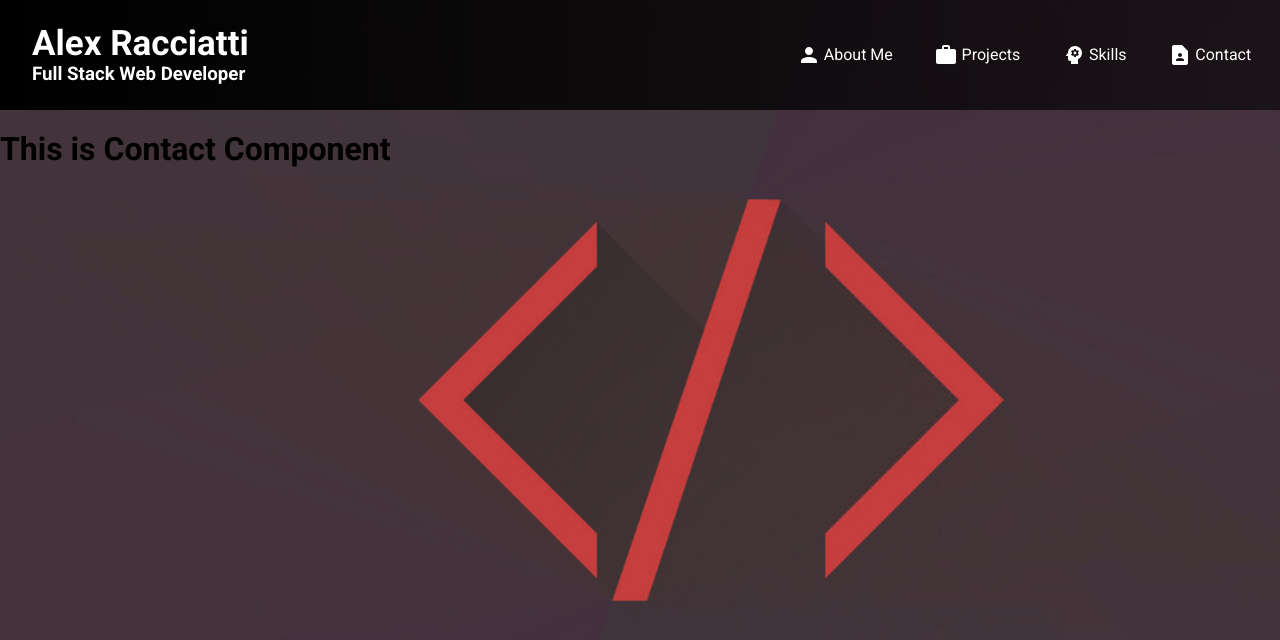
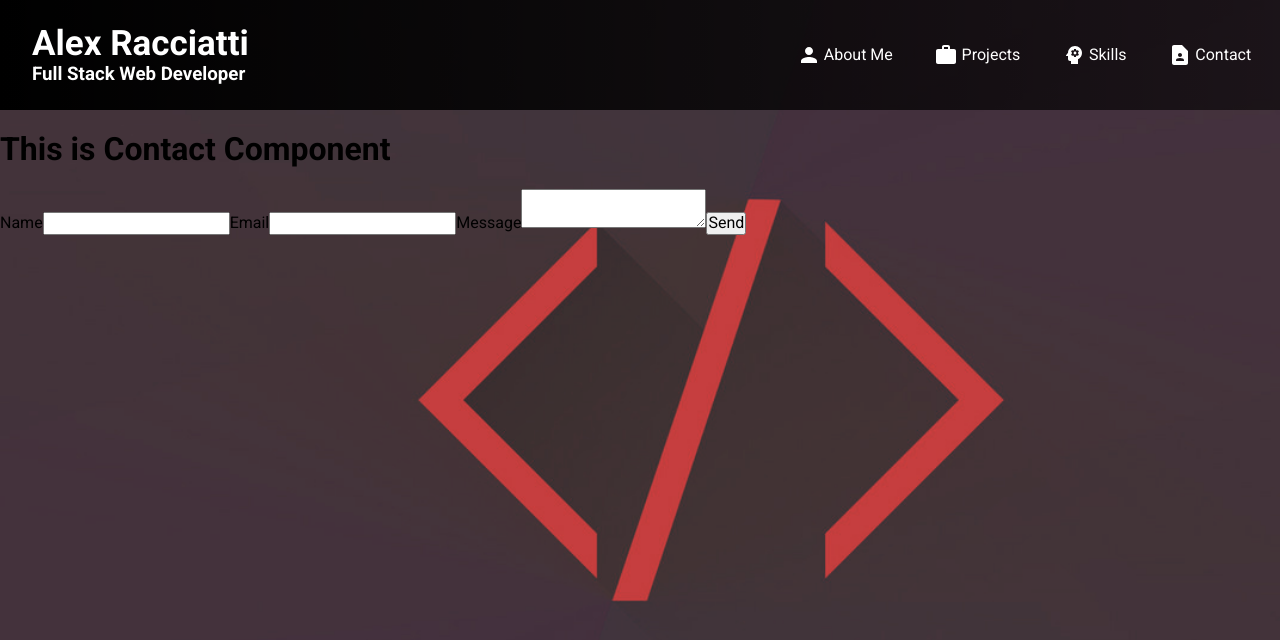
Before and after one commit to AlexRacciatti/Portfolio, a React (Create React App) app in the folder frontend/: page /contact in a window 1280 px wide. Shown: the top 640 px of the page. Built offline with nearby package versions, Linux system fonts and the light colour scheme.

Commit message:
Feat: Add email JS
Now users can email me directly by filling a form in Contact component. STYLES pending

```diff
--- a/frontend/package.json
+++ b/frontend/package.json
@@ -3,6 +3,7 @@
   "version": "0.1.0",
   "private": true,
   "dependencies": {
+    "@emailjs/browser": "^3.4.0",
     "@emotion/react": "^11.7.1",
     "@emotion/styled": "^11.6.0",
     "@mui/icons-material": "^5.3.0",
--- a/frontend/src/components/Contact/Contact.js
+++ b/frontend/src/components/Contact/Contact.js
@@ -1,11 +1,36 @@
-import React from 'react';
+import React, { useRef } from 'react';
 import Header from '../Home/Header/Header';
 
+import emailjs from '@emailjs/browser';
+
 const Contact = () => {
+
+  const form = useRef();
+
+  const sendEmail = (e) => {
+    e.preventDefault();
+
+    emailjs.sendForm('service_ewu43hu', 'template_u9mo2ah', form.current, 'ZFViWuqS2r_ortz1s')
+      .then((result) => {
+          console.log(result.text);
+      }, (error) => {
+          console.log(error.text);
+      });
+  };
+
   return(
     <div>
         <Header/>
         <h1>This is Contact Component</h1>
+        <form ref={form} onSubmit={sendEmail}>
+          <label>Name</label>
+          <input type="text" name="user_name" />
+          <label>Email</label>
+          <input type="email" name="user_email" />
+          <label>Message</label>
+          <textarea name="message" />
+          <input type="submit" value="Send" />
+        </form>
     </div>
   )
 };
```
Also changed, not shown: 1 other file (tests, documents, lock files or other folders).
